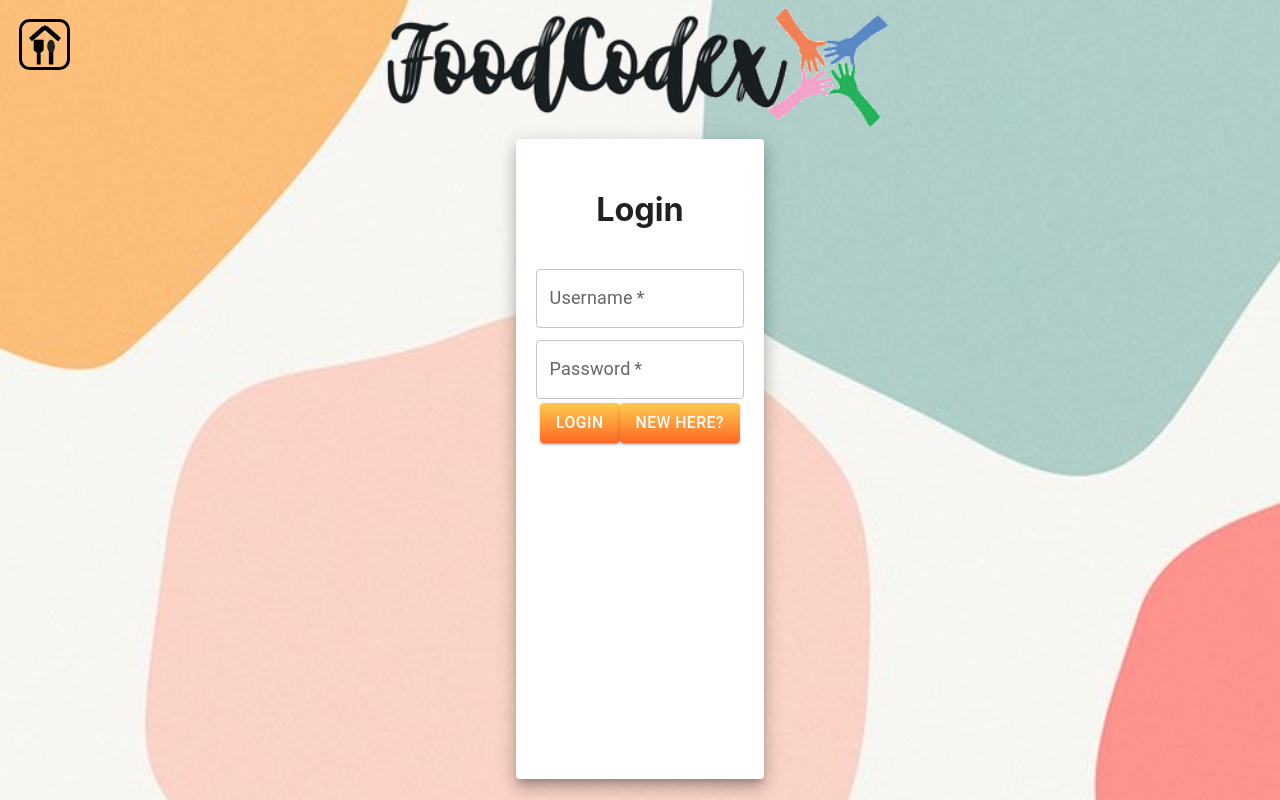
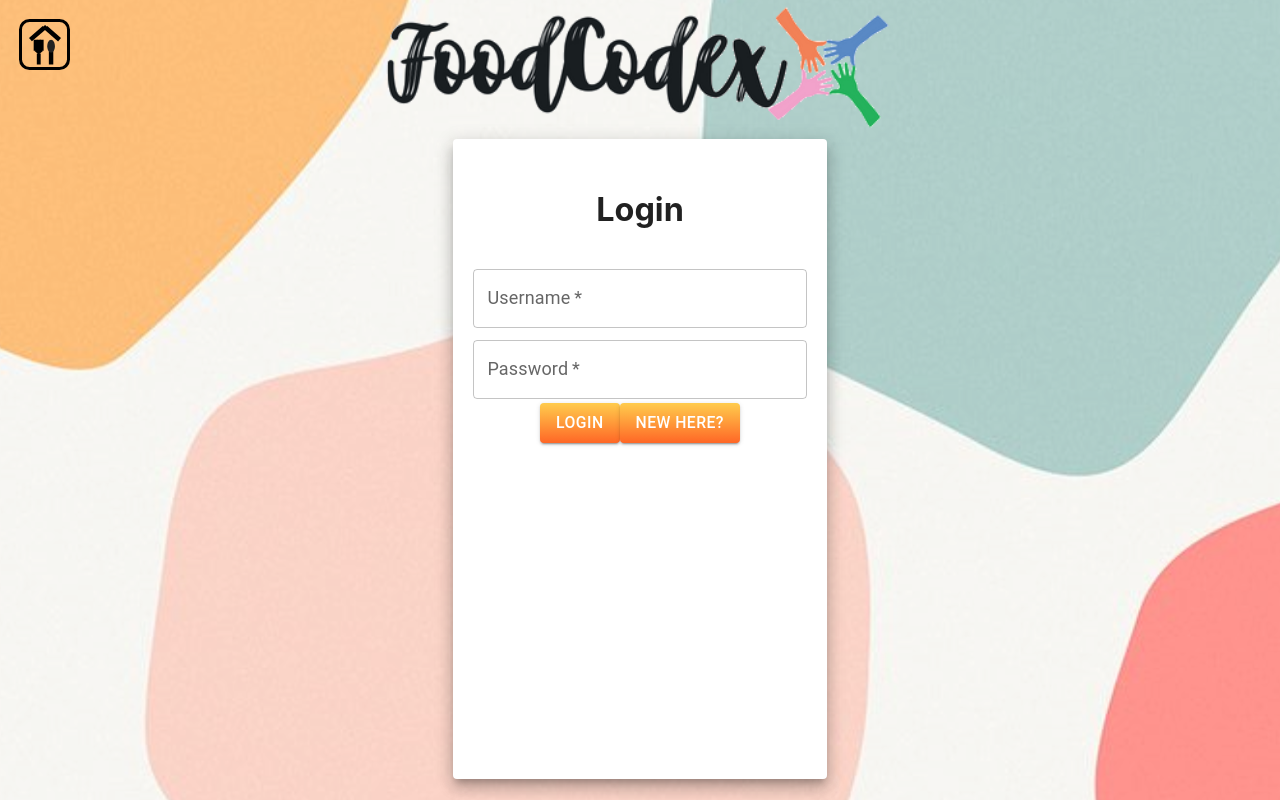
Before and after one commit to Prashansa-Singh/FoodCodex, a Next.js app in the folder frontend/: page /login in a window 1280 px wide. Built offline with nearby package versions, Linux system fonts and the light colour scheme; no server answers.

Commit message:
add background

```diff
--- a/frontend/components/layout.js
+++ b/frontend/components/layout.js
@@ -50,7 +50,7 @@ export default function Layout({ children, home, homeOther }) {
             {!home && !homeOther && (
                 <div className={styles.background}>
                     <Image
-                        src="/src/logged-in-clear-background.svg"
+                        src="/src/logged-in-background-faint.svg"
                         alt="Background"
                         layout="fill"
                         objectFit="cover"
--- a/frontend/styles/login-signup.module.css
+++ b/frontend/styles/login-signup.module.css
@@ -36,7 +36,7 @@
     .paperStyle{
         padding: 20px;
         height: 80vh;
-        width: 70%;
+        width: 60%;
         left: auto;
         top: auto;
         height: 50%;
@@ -50,7 +50,7 @@
     .paperStyle{
         padding: 20px;
         height: 80vh;
-        width: 30%;
+        width: 35%;
         left: auto;
         top: auto;
     }
@@ -66,7 +66,7 @@
     .paperStyle{
         padding: 20px;
         height: 80vh;
-        width: 20%;
+        width: 30%;
         left: auto;
         top: auto;
     }
```
Also changed, not shown: frontend/public/src/logged-in-background-faint.png (added).
